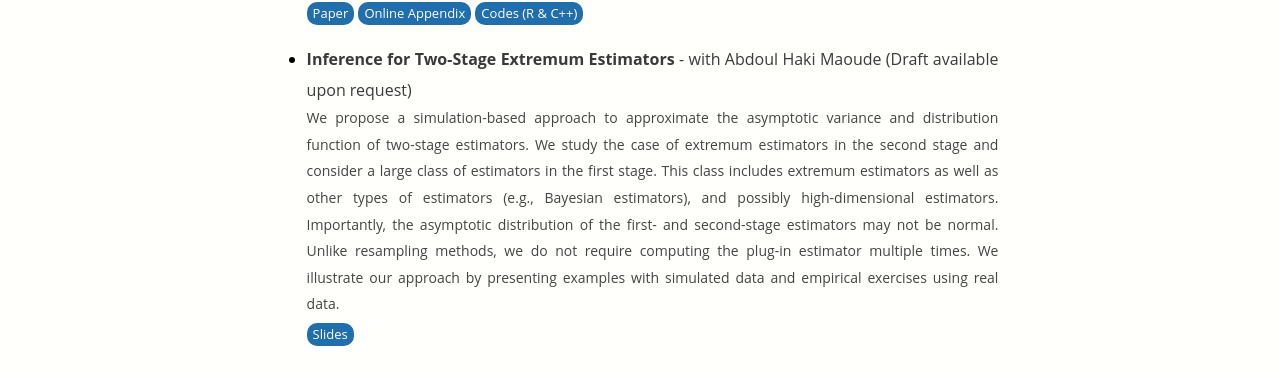
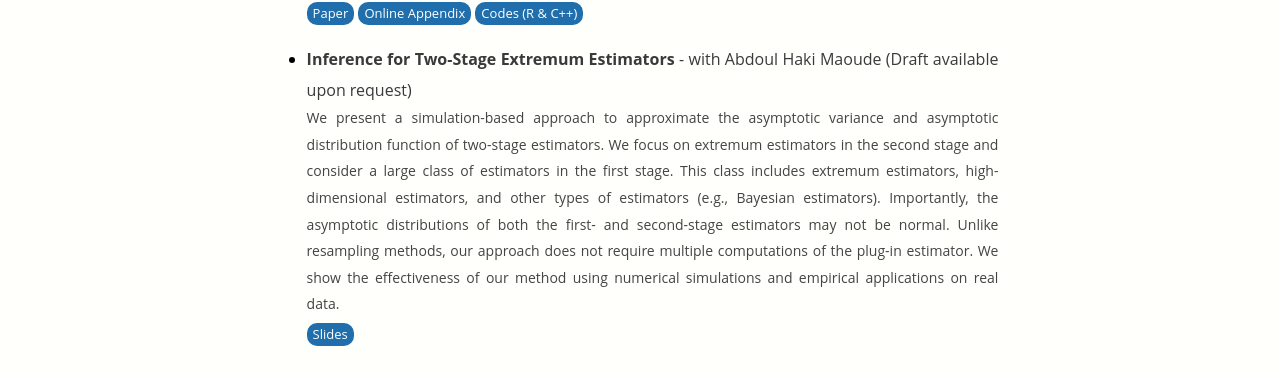
Before and after one commit to ahoundetoungan/ahoundetoungan.github.io, a Jekyll site: the page built from research/index.html, in a window 1280 px wide. Shown: the part 1624-2000 px from the top of the page. Built offline with Jekyll 4.4.1, drawn with Linux system fonts in a browser that asks for light colours.

Commit message:
research

```diff
--- a/research/index.html
+++ b/research/index.html
@@ -52,7 +52,7 @@
       <a type="button" class="button"  href="https://github.com/ahoundetoungan/PeerEffectsEffort" target="_blank">Codes (R & C++)</a>
     </li>
     <li><p class="nomarginafter"><b>Inference for Two-Stage Extremum Estimators</b> - with Abdoul Haki Maoude (Draft available upon request)</p>
-      <p class="nomarginafter nomarginbefore descriptif"> We propose a simulation-based approach to approximate the asymptotic variance and distribution function of two-stage estimators. We study the case of extremum estimators in the second stage and consider a large class of estimators in the first stage. This class includes extremum estimators as well as other types of estimators (e.g., Bayesian estimators), and possibly high-dimensional estimators. Importantly, the asymptotic distribution of the first- and second-stage estimators may not be normal. Unlike resampling methods, we do not require computing the plug-in estimator multiple times. We illustrate our approach by presenting examples with simulated data and empirical exercises using real data.</p>
+      <p class="nomarginafter nomarginbefore descriptif"> We present a simulation-based approach to approximate the asymptotic variance and asymptotic distribution function of two-stage estimators. We focus on extremum estimators in the second stage and consider a large class of estimators in the first stage. This class includes extremum estimators, high-dimensional estimators, and other types of estimators (e.g., Bayesian estimators). Importantly, the asymptotic distributions of both the first- and second-stage estimators may not be normal. Unlike resampling methods, our approach does not require multiple computations of the plug-in estimator. We show the effectiveness of our method using numerical simulations and empirical applications on real data.</p>
       <a type="button" class="button"  href="/files/Papers/2SAsymptotic_slides.pdf" target="_blank">Slides</a>
     </li>
   </ul>
```
